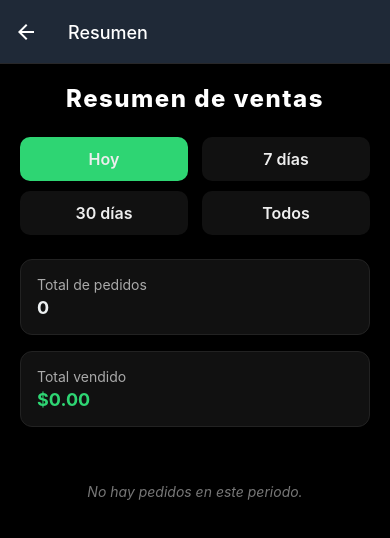
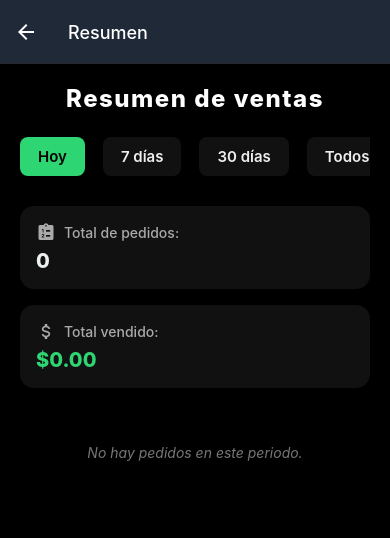
Before and after one commit to cxlebdd/cafe-pedidos, a React Native app: screen /Resumen in a window 390 px wide. Shown: the top 538 px of the page. Built offline with nearby package versions, Linux system fonts and the light colour scheme.

Commit message:
Menu ux ui

```diff
--- a/App.tsx
+++ b/App.tsx
@@ -1,6 +1,8 @@
 import React from 'react';
 import { NavigationContainer, DarkTheme } from '@react-navigation/native';
 import { createNativeStackNavigator } from '@react-navigation/native-stack';
+
+import { GestureHandlerRootView } from 'react-native-gesture-handler';
 
 import HomeScreen from './app/screens/HomeScreen';
 import TakeOrderScreen from './app/screens/TakeOrderScreen';
@@ -13,6 +15,7 @@ const Stack = createNativeStackNavigator();
 
 export default function App() {
   return (
+    <GestureHandlerRootView style={{ flex: 1 }}>
       <NavigationContainer theme={DarkTheme}>
         <Stack.Navigator
           initialRouteName="Inicio"
@@ -29,5 +32,6 @@ export default function App() {
           <Stack.Screen name="Resumen" component={SummaryScreen} />
         </Stack.Navigator>
       </NavigationContainer>
+    </GestureHandlerRootView>
   );
 }
--- a/app/screens/MenuScreen.tsx
+++ b/app/screens/MenuScreen.tsx
@@ -11,10 +11,13 @@ import {
   Platform,
   Keyboard,
   TouchableWithoutFeedback,
+  Modal,
+  Animated,
 } from 'react-native';
-
 import MaterialCommunityIcons from 'react-native-vector-icons/MaterialCommunityIcons';
 import AsyncStorage from '@react-native-async-storage/async-storage';
+import { GestureHandlerRootView } from 'react-native-gesture-handler';
+import Swipeable from 'react-native-gesture-handler/Swipeable';
 import { colors } from '../../styles/colors';
 
 type Product = {
@@ -28,36 +31,49 @@ export default function ManageMenuScreen() {
   const [nameInput, setNameInput] = useState('');
   const [priceInput, setPriceInput] = useState('');
   const [editingId, setEditingId] = useState<string | null>(null);
-
-  const formatProductName = (text: string) => {
-    const cleaned = text.toLowerCase().replace(/\s+/g, ' ').trim();
-    return cleaned.charAt(0).toUpperCase() + cleaned.slice(1);
-  };
+  const [showModal, setShowModal] = useState(false);
+  const modalY = useState(new Animated.Value(0))[0];
 
   useEffect(() => {
     const loadMenu = async () => {
-      try {
       const json = await AsyncStorage.getItem('menu');
-        if (json) {
-          setMenu(JSON.parse(json));
-        }
-      } catch (e) {
-        console.error('Error cargando menú:', e);
-      }
+      if (json) setMenu(JSON.parse(json));
     };
     loadMenu();
   }, []);
 
   useEffect(() => {
-    const saveMenu = async () => {
-      try {
-        await AsyncStorage.setItem('menu', JSON.stringify(menu));
-      } catch (e) {
-        console.error('Error guardando menú:', e);
-      }
+    AsyncStorage.setItem('menu', JSON.stringify(menu));
+  }, [menu]);
+
+  useEffect(() => {
+    const keyboardWillShow = Keyboard.addListener('keyboardDidShow', () => {
+      Animated.timing(modalY, {
+        toValue: -100,
+        duration: 250,
+        useNativeDriver: true,
+      }).start();
+    });
+    const keyboardWillHide = Keyboard.addListener('keyboardDidHide', () => {
+      Animated.timing(modalY, {
+        toValue: 0,
+        duration: 250,
+        useNativeDriver: true,
+      }).start();
+    });
+
+    return () => {
+      keyboardWillShow.remove();
+      keyboardWillHide.remove();
     };
-    saveMenu();
-  }, [menu]);
+  }, []);
+
+  const openForm = () => {
+    setNameInput('');
+    setPriceInput('');
+    setEditingId(null);
+    setShowModal(true);
+  };
 
   const saveProduct = () => {
     if (nameInput.trim() === '' || priceInput.trim() === '') {
@@ -66,147 +82,80 @@ export default function ManageMenuScreen() {
     }
 
     const price = parseFloat(priceInput);
+
     if (isNaN(price) || price <= 0) {
       Alert.alert('Error', 'Ingresa un precio válido mayor a 0');
       return;
     }
 
-    const formattedName = formatProductName(nameInput);
+    const formattedName =
+      nameInput.toLowerCase().replace(/\s+/g, ' ').trim().replace(/^./, (c) => c.toUpperCase());
 
     if (editingId) {
-      setMenu((current) =>
-        current.map((p) =>
+      setMenu((m) =>
+        m.map((p) =>
           p.id === editingId ? { ...p, name: formattedName, price } : p
         )
       );
-      setEditingId(null);
     } else {
-      const newProduct: Product = {
-        id: Math.random().toString(36).substring(2, 9),
-        name: formattedName,
-        price,
-      };
-      setMenu((current) => [...current, newProduct]);
+      setMenu((m) => [
+        ...m,
+        { id: Math.random().toString(36).substring(2, 9), name: formattedName, price },
+      ]);
     }
 
-    setNameInput('');
-    setPriceInput('');
-    Keyboard.dismiss();
+    setShowModal(false);
   };
 
   const deleteAll = () => {
-    if (menu.length === 0) {
+    if (!menu.length) {
       Alert.alert('No hay productos', 'El menú ya está vacío.');
       return;
     }
-    Alert.alert(
-      'Eliminar todo',
-      '¿Estás seguro de que quieres borrar todo el menú?',
-      [
+    Alert.alert('Eliminar todo', '¿Estás seguro?', [
       { text: 'Cancelar', style: 'cancel' },
-        {
-          text: 'Eliminar todo',
-          style: 'destructive',
-          onPress: () => setMenu([]),
-        },
-      ]
-    );
-  };
-
-  const deleteProduct = (id: string) => {
-    Alert.alert(
-      'Eliminar producto',
-      '¿Seguro que quieres eliminar este producto?',
-      [
-        { text: 'Cancelar', style: 'cancel' },
-        {
-          text: 'Eliminar',
-          style: 'destructive',
-          onPress: () => {
-            setMenu((current) => current.filter((p) => p.id !== id));
-          },
-        },
-      ]
-    );
+      { text: 'Eliminar', style: 'destructive', onPress: () => setMenu([]) },
+    ]);
   };
 
   const startEditing = (product: Product) => {
     setNameInput(product.name);
     setPriceInput(product.price.toString());
     setEditingId(product.id);
+    setShowModal(true);
   };
 
-  const cancelEditing = () => {
-    setNameInput('');
-    setPriceInput('');
-    setEditingId(null);
-  };
+  const deleteProduct = (id: string) => setMenu((m) => m.filter((p) => p.id !== id));
 
   const renderItem = ({ item }: { item: Product }) => (
-    <View style={styles.itemContainer}>
-      <View style={{ flex: 1 }}>
+    <Swipeable
+      renderRightActions={() => (
+        <View style={styles.swipeContainer}>
+          <TouchableOpacity onPress={() => deleteProduct(item.id)} style={styles.swipeDelete}>
+            <MaterialCommunityIcons name="trash-can-outline" size={20} color={colors.inputText} />
+          </TouchableOpacity>
+        </View>
+      )}
+    >
+      <TouchableOpacity style={styles.itemContainer} onPress={() => startEditing(item)}>
+        <View>
           <Text style={styles.itemName}>{item.name}</Text>
           <Text style={styles.itemPrice}>${item.price.toFixed(2)}</Text>
         </View>
-      <TouchableOpacity onPress={() => startEditing(item)} style={styles.iconBtn}>
-        <MaterialCommunityIcons name="pencil-outline" size={26} color={colors.buttonNote} />
+        <MaterialCommunityIcons name="pencil-outline" size={20} color={colors.textMuted} />
       </TouchableOpacity>
-      <TouchableOpacity onPress={() => deleteProduct(item.id)} style={styles.iconBtn}>
-        <MaterialCommunityIcons name="trash-can-outline" size={26} color={colors.buttonDelete} />
-      </TouchableOpacity>
-    </View>
+    </Swipeable>
   );
 
   return (
+    <GestureHandlerRootView style={{ flex: 1 }}>
       <TouchableWithoutFeedback onPress={Keyboard.dismiss}>
         <KeyboardAvoidingView
           behavior={Platform.OS === 'ios' ? 'padding' : undefined}
           style={styles.container}
         >
+          <View style={styles.headerRow}>
             <Text style={styles.title}>Gestionar Menú</Text>
-
-        <View style={styles.inputRow}>
-          <TextInput
-            style={styles.input}
-            placeholder="Nombre del producto"
-            placeholderTextColor={colors.placeholderText}
-            value={nameInput}
-            onChangeText={setNameInput}
-          />
-          <TextInput
-            style={[styles.input, { width: 100, marginLeft: 8 }]}
-            placeholder="Precio"
-            placeholderTextColor={colors.placeholderText}
-            value={priceInput}
-            onChangeText={setPriceInput}
-            keyboardType="numeric"
-          />
-        </View>
-
-        <View style={styles.buttonsRow}>
-          {editingId ? (
-            <>
-              <TouchableOpacity style={[styles.button, styles.saveButton]} onPress={saveProduct}>
-                <MaterialCommunityIcons name="content-save-outline" size={20} color={colors.inputText} />
-                <Text style={styles.buttonText}> Guardar</Text>
-              </TouchableOpacity>
-              <TouchableOpacity style={[styles.button, styles.cancelButton]} onPress={cancelEditing}>
-                <MaterialCommunityIcons name="close-circle-outline" size={20} color={colors.inputText} />
-                <Text style={styles.buttonText}> Cancelar</Text>
-              </TouchableOpacity>
-            </>
-          ) : (
-            <>
-              <TouchableOpacity style={[styles.button, styles.deleteAllButton]} onPress={deleteAll}>
-                <MaterialCommunityIcons name="delete-sweep-outline" size={20} color={colors.inputText} />
-                <Text style={styles.buttonText}> Eliminar todo</Text>
-              </TouchableOpacity>
-              <TouchableOpacity style={[styles.button, styles.addButton]} onPress={saveProduct}>
-                <MaterialCommunityIcons name="plus" size={20} color={colors.inputText} />
-                <Text style={styles.buttonText}> Agregar</Text>
-              </TouchableOpacity>
-            </>
-          )}
           </View>
 
           {menu.length === 0 ? (
@@ -216,12 +165,62 @@ export default function ManageMenuScreen() {
               data={menu}
               renderItem={renderItem}
               keyExtractor={(item) => item.id}
-            contentContainerStyle={{ paddingBottom: 80 }}
+              contentContainerStyle={{ paddingBottom: 100 }}
               style={{ marginTop: 16 }}
             />
           )}
+
+          <View style={styles.floatingButtons}>
+            <TouchableOpacity style={styles.actionBtnRed} onPress={deleteAll}>
+              <MaterialCommunityIcons name="trash-can" size={24} color={colors.inputText} />
+            </TouchableOpacity>
+            <TouchableOpacity style={styles.actionBtn} onPress={openForm}>
+              <MaterialCommunityIcons name="plus" size={28} color={colors.inputText} />
+            </TouchableOpacity>
+          </View>
+
+          <Modal visible={showModal} transparent animationType="fade">
+            <TouchableWithoutFeedback onPress={() => setShowModal(false)}>
+              <View style={styles.modalOverlay}>
+                <TouchableWithoutFeedback>
+                  <Animated.View style={[styles.modalContent, { transform: [{ translateY: modalY }] }]}>
+                    <Text style={styles.modalTitle}>{editingId ? 'Editar producto' : 'Nuevo producto'}</Text>
+                    <TextInput
+                      style={styles.input}
+                      placeholder="Nombre"
+                      placeholderTextColor={colors.placeholderText}
+                      value={nameInput}
+                      onChangeText={setNameInput}
+                    />
+                    <TextInput
+                      style={styles.input}
+                      placeholder="Precio"
+                      placeholderTextColor={colors.placeholderText}
+                      value={priceInput}
+                      onChangeText={(text) => {
+                        // Limitar a números y punto decimal solamente
+                        const cleaned = text.replace(/[^0-9.]/g, '');
+                        setPriceInput(cleaned);
+                      }}
+                      keyboardType="numeric"
+                    />
+
+                    <View style={styles.modalButtonsRow}>
+                      <TouchableOpacity style={styles.modalBtnRed} onPress={() => setShowModal(false)}>
+                        <MaterialCommunityIcons name="close" size={24} color="#fff" />
+                      </TouchableOpacity>
+                      <TouchableOpacity style={styles.modalBtnGreen} onPress={saveProduct}>
+                        <MaterialCommunityIcons name="check" size={24} color="#fff" />
+                      </TouchableOpacity>
+                    </View>
+                  </Animated.View>
+                </TouchableWithoutFeedback>
+              </View>
+            </TouchableWithoutFeedback>
+          </Modal>
         </KeyboardAvoidingView>
       </TouchableWithoutFeedback>
+    </GestureHandlerRootView>
   );
 }
 
@@ -235,57 +234,25 @@ const styles = StyleSheet.create({
     fontSize: 22,
     fontWeight: '700',
     color: colors.textPrimary,
-    marginBottom: 12,
   },
-  inputRow: {
+  headerRow: {
     flexDirection: 'row',
+    justifyContent: 'flex-start',
+    alignItems: 'center',
   },
-  input: {
-    flex: 1,
-    backgroundColor: colors.inputBackground,
-    color: colors.inputText,
+  emptyText: {
+    color: colors.textMuted,
+    fontStyle: 'italic',
+    textAlign: 'center',
+    marginTop: 40,
+  },
+  itemContainer: {
+    backgroundColor: colors.orderPanelBackground,
+    padding: 14,
     borderRadius: 12,
-    paddingHorizontal: 14,
-    paddingVertical: 10,
-    fontSize: 16,
-  },
-  buttonsRow: {
+    marginBottom: 10,
     flexDirection: 'row',
     justifyContent: 'space-between',
-    marginTop: 12,
-    gap: 10,
-  },
-  button: {
-    flexDirection: 'row',
-    alignItems: 'center',
-    paddingVertical: 12,
-    paddingHorizontal: 16,
-    borderRadius: 10,
-  },
-  addButton: {
-    backgroundColor: colors.buttonAdd,
-  },
-  saveButton: {
-    backgroundColor: colors.buttonAdd,
-  },
-  cancelButton: {
-    backgroundColor: colors.buttonDelete,
-  },
-  deleteAllButton: {
-    backgroundColor: colors.buttonDelete,
-  },
-  buttonText: {
-    color: colors.inputText,
-    fontWeight: '700',
-    fontSize: 16,
-    marginLeft: 6,
-  },
-  itemContainer: {
-    flexDirection: 'row',
-    backgroundColor: colors.orderPanelBackground,
-    padding: 12,
-    borderRadius: 12,
-    marginBottom: 10,
     alignItems: 'center',
   },
   itemName: {
@@ -297,13 +264,81 @@ const styles = StyleSheet.create({
     color: colors.textMuted,
     fontSize: 16,
   },
-  iconBtn: {
-    marginLeft: 12,
+  floatingButtons: {
+    position: 'absolute',
+    right: 16,
+    bottom: 24,
+    flexDirection: 'row',
+    gap: 14,
   },
-  emptyText: {
-    color: colors.textMuted,
-    fontStyle: 'italic',
-    textAlign: 'center',
-    marginTop: 40,
+  actionBtn: {
+    backgroundColor: colors.buttonAdd,
+    padding: 14,
+    borderRadius: 50,
+  },
+  actionBtnRed: {
+    backgroundColor: colors.buttonDelete,
+    padding: 14,
+    borderRadius: 50,
+  },
+  modalOverlay: {
+    flex: 1,
+    backgroundColor: '#000000aa',
+    justifyContent: 'center',
+    alignItems: 'center',
+    paddingHorizontal: 24,
+  },
+  modalContent: {
+    backgroundColor: colors.orderPanelBackground,
+    padding: 20,
+    borderRadius: 16,
+    width: '100%',
+  },
+  modalTitle: {
+    color: colors.textPrimary,
+    fontSize: 20,
+    fontWeight: '700',
+    marginBottom: 12,
+  },
+  input: {
+    backgroundColor: colors.inputBackground,
+    color: colors.inputText,
+    borderRadius: 12,
+    paddingHorizontal: 14,
+    paddingVertical: 10,
+    fontSize: 16,
+    marginBottom: 12,
+  },
+  modalButtonsRow: {
+    flexDirection: 'row',
+    gap: 12,
+    justifyContent: 'space-between',
+    marginTop: 10,
+  },
+  modalBtnRed: {
+    flex: 1,
+    backgroundColor: colors.buttonDelete,
+    borderRadius: 12,
+    paddingVertical: 12,
+    alignItems: 'center',
+  },
+  modalBtnGreen: {
+    flex: 1,
+    backgroundColor: colors.buttonAdd,
+    borderRadius: 12,
+    paddingVertical: 12,
+    alignItems: 'center',
+  },
+  swipeContainer: {
+    justifyContent: 'center',
+    marginVertical: 6,
+  },
+  swipeDelete: {
+    backgroundColor: colors.buttonDelete,
+    justifyContent: 'center',
+    alignItems: 'center',
+    width: 54,
+    borderRadius: 12,
+    height: 54,
   },
 });
--- a/app/screens/SummaryScreen.tsx
+++ b/app/screens/SummaryScreen.tsx
@@ -4,8 +4,10 @@ import {
   Text,
   TouchableOpacity,
   StyleSheet,
+  ScrollView,
 } from 'react-native';
 import AsyncStorage from '@react-native-async-storage/async-storage';
+import MaterialCommunityIcons from 'react-native-vector-icons/MaterialCommunityIcons';
 
 type Product = {
   id: string;
@@ -112,26 +114,41 @@ export default function SummaryScreen() {
   )[0];
 
   const Card = ({
+    icon,
     title,
     value,
     valueColor = '#ecf0f1',
   }: {
+    icon?: string;
     title: string;
-        value: string;
+    value: string | React.ReactNode;
     valueColor?: string;
   }) => (
     <View style={styles.card}>
-            <Text style={styles.cardTitle}>{title}</Text>
+      <View style={styles.cardTop}>
+        {icon && (
+          <MaterialCommunityIcons
+            name={icon}
+            size={20}
+            color="#aaa"
+            style={{ marginRight: 8 }}
+          />
+        )}
+        <Text style={styles.cardTitle}>{title}:</Text>
+      </View>
       <Text style={[styles.cardValue, { color: valueColor }]}>{value}</Text>
     </View>
   );
 
-
   return (
-    <View style={styles.container}>
+    <ScrollView style={styles.container} contentContainerStyle={styles.content}>
       <Text style={styles.title}>Resumen de ventas</Text>
 
-      <View style={styles.grid}>
+      <ScrollView
+        horizontal
+        showsHorizontalScrollIndicator={false}
+        contentContainerStyle={styles.filterScroll}
+      >
         {FILTERS.map((f, idx) => (
           <TouchableOpacity
             key={idx}
@@ -141,45 +158,63 @@ export default function SummaryScreen() {
               activeFilter === idx && styles.activeFilter,
             ]}
           >
-            <Text style={styles.filterText}>{f.label}</Text>
+            <Text
+              style={[
+                styles.filterText,
+                activeFilter === idx && { color: '#000' },
+              ]}
+            >
+              {f.label}
+            </Text>
           </TouchableOpacity>
         ))}
-      </View>
+      </ScrollView>
 
       <View style={{ marginTop: 24 }}>
         <Card
+          icon="clipboard-list"
           title="Total de pedidos"
           value={`${filteredOrders.length}`}
         />
 
         {mostSold && (
           <Card
+            icon="star"
             title="Producto más vendido"
             value={`${mostSold.name} × ${mostSold.total}`}
+            valueColor="#ffd32a"
           />
         )}
 
         {mostExpensiveOrder?.orderNumber && (
-            <View style={styles.card}>
-                <Text style={styles.cardTitle}>Pedido más caro</Text>
-                <Text style={styles.cardValue}>
+          <Card
+            icon="cash-multiple"
+            title="Pedido más caro"
+            value={
+              <>
+                <Text style={{ color: '#ecf0f1' }}>
                   #{mostExpensiveOrder.orderNumber} –{' '}
+                </Text>
                 <Text style={{ color: '#2ed573' }}>
                   ${parseMoney(mostExpensiveOrder.total).toFixed(2)}
                 </Text>
-                </Text>
-            </View>
+              </>
+            }
+          />
         )}
+
         <Card
+          icon="currency-usd"
           title="Total vendido"
           value={`$${totalRevenue.toFixed(2)}`}
-            valueColor="#2ed573" // tu verde
+          valueColor="#2ed573"
         />
+
         {filteredOrders.length === 0 && (
           <Text style={styles.empty}>No hay pedidos en este periodo.</Text>
         )}
       </View>
-    </View>
+    </ScrollView>
   );
 }
 
@@ -187,7 +222,10 @@ const styles = StyleSheet.create({
   container: {
     flex: 1,
     backgroundColor: '#000',
+  },
+  content: {
     padding: 20,
+    paddingBottom: 40,
   },
   title: {
     fontSize: 24,
@@ -197,18 +235,16 @@ const styles = StyleSheet.create({
     marginBottom: 24,
     letterSpacing: 1.5,
   },
-  grid: {
-    flexDirection: 'row',
-    flexWrap: 'wrap',
-    gap: 10,
-    justifyContent: 'space-between',
+  filterScroll: {
+    gap: 12,
+    paddingBottom: 6,
   },
   filterBtn: {
-    width: '48%',
     backgroundColor: '#111',
-    paddingVertical: 12,
-    borderRadius: 10,
-    alignItems: 'center',
+    paddingVertical: 10,
+    paddingHorizontal: 18,
+    borderRadius: 8,
+    marginRight: 6,
   },
   activeFilter: {
     backgroundColor: '#2ed573',
@@ -216,25 +252,31 @@ const styles = StyleSheet.create({
   filterText: {
     color: '#eee',
     fontWeight: '600',
-    fontSize: 16,
+    fontSize: 15,
   },
   card: {
     backgroundColor: '#111',
     padding: 16,
-    borderRadius: 12,
+    borderRadius: 14,
     marginBottom: 16,
-    borderWidth: 1,
-    borderColor: '#222',
+    shadowColor: '#000',
+    shadowOpacity: 0.1,
+    shadowRadius: 8,
+    elevation: 2,
+  },
+  cardTop: {
+    flexDirection: 'row',
+    alignItems: 'center',
+    marginBottom: 6,
   },
   cardTitle: {
     color: '#aaa',
     fontSize: 14,
-    marginBottom: 4,
+    fontWeight: '500',
   },
   cardValue: {
-    color: '#ecf0f1',
-    fontSize: 18,
-    fontWeight: '700',
+    fontSize: 20,
+    fontWeight: '800',
   },
   empty: {
     color: '#777',
```
Also changed, not shown: package.json (+6 -2 lines), 1 other file (tests, documents, lock files or other folders). Lines whose indentation alone changed are shown as unchanged.
